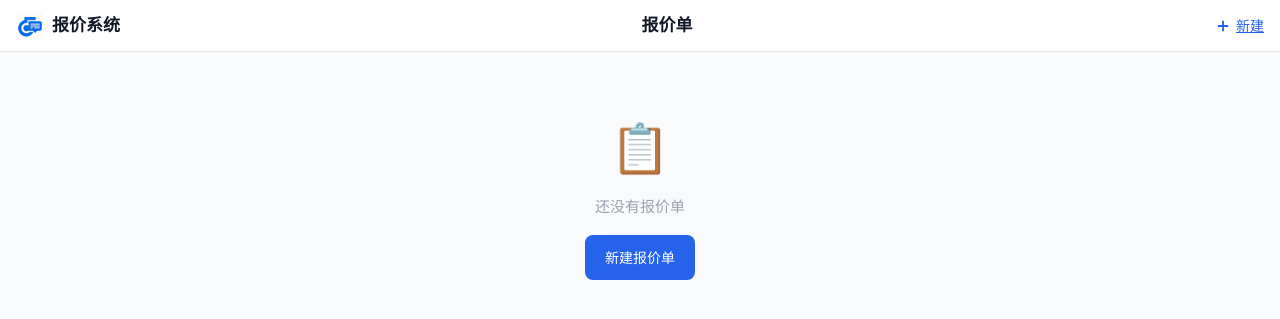
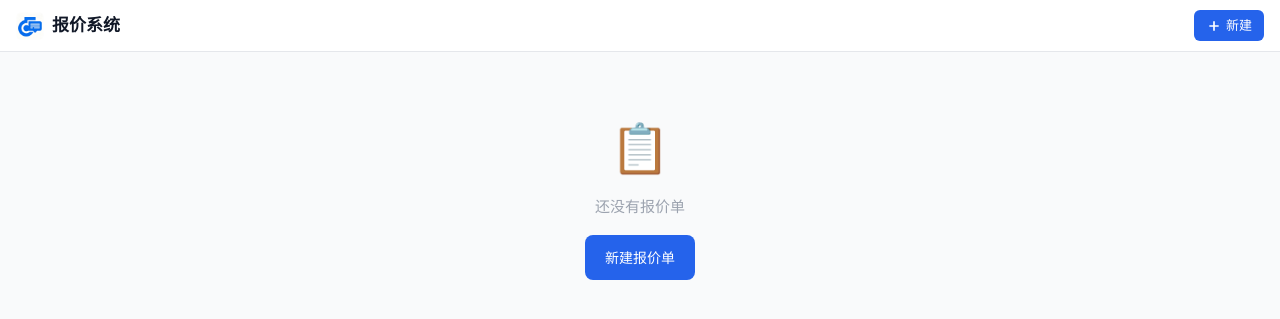
Before and after one commit to ren-yeung/baojia, a Flask app: page / in a window 1280 px wide. Shown: the top 319 px of the page. Run offline with Flask 3, Linux system fonts and the light colour scheme; a user stored in the database is signed in.

Commit message:
fix: remove duplicate nav title, style new quote button

```diff
--- a/app/templates/quote/list.html
+++ b/app/templates/quote/list.html
@@ -1,9 +1,8 @@
 {% extends "base.html" %}
 {% block title %}报价单{% endblock %}
-{% block nav_title %}报价单{% endblock %}
 {% block nav_right %}
-<a href="/create" style="display:inline-flex;align-items:center;gap:4px;color:var(--brand);font-size:14px;font-weight:500;">
-    <svg width="18" height="18" viewBox="0 0 24 24" fill="none" stroke="currentColor" stroke-width="2.5"><path d="M12 5v14M5 12h14"/></svg>
+<a href="/create" class="btn btn-primary" style="display:inline-flex;align-items:center;gap:4px;font-size:13px;padding:6px 12px;border-radius:6px;text-decoration:none;">
+    <svg width="16" height="16" viewBox="0 0 24 24" fill="none" stroke="currentColor" stroke-width="2.5"><path d="M12 5v14M5 12h14"/></svg>
     新建
 </a>
 {% endblock %}
```
